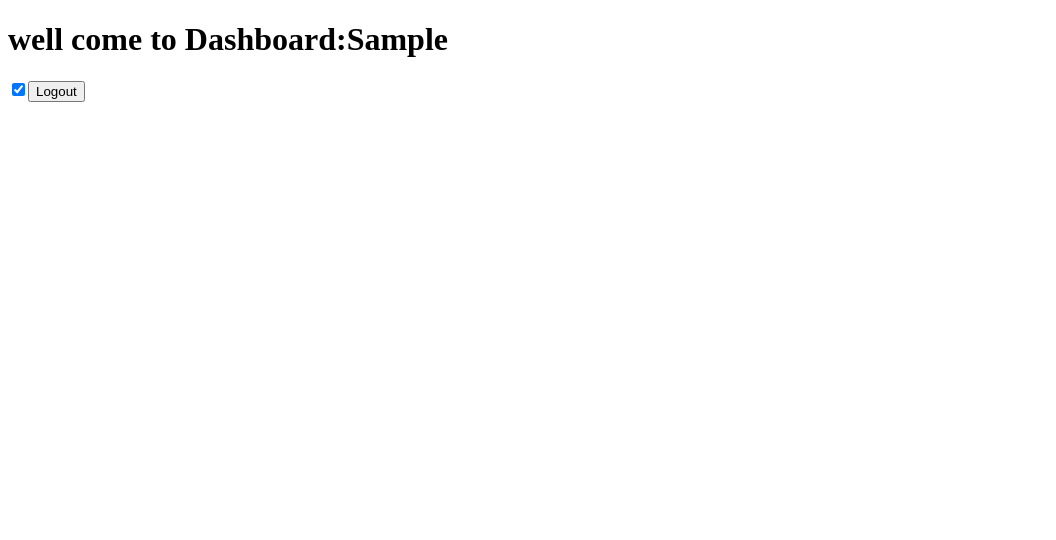
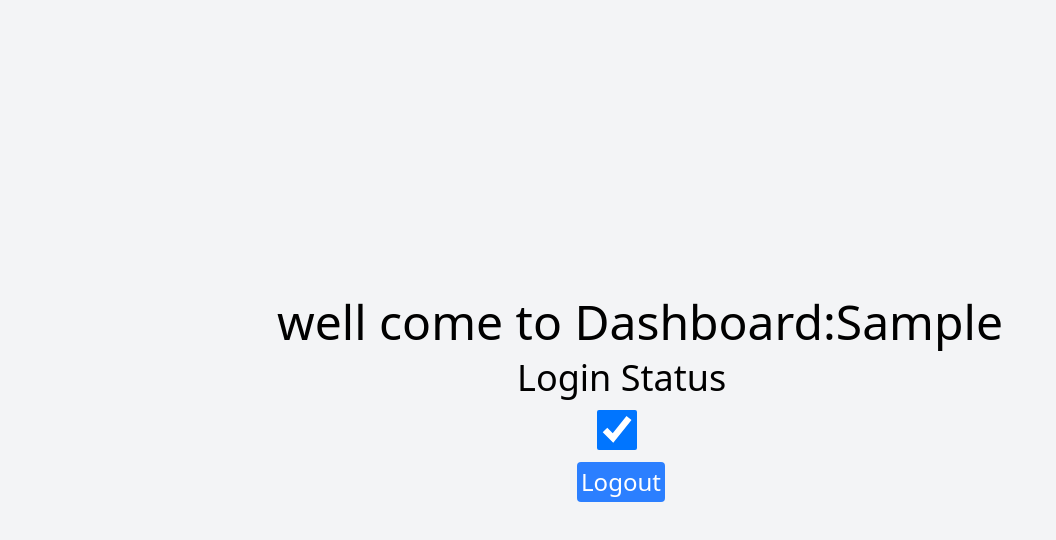
Before and after one commit to ajaynaveen99/practice-hooks, a React (Vite) app: page / in a window 1280 px wide. Both pictures are taken after typing "Sample", "Sample" into the empty fields and a click on the button "Login". Shown: the top 540 px of the page, without its empty margins (0-1056 px from the left). Built offline with nearby package versions, Linux system fonts and the light colour scheme.

Commit message:
Refactor Dashboard and LoginForm components for improved styling and structure; update Vite config for consistency

```diff
--- a/src/Components/createContextApi/loginExample/Dashboard.jsx
+++ b/src/Components/createContextApi/loginExample/Dashboard.jsx
@@ -17,10 +17,12 @@ if(!user){
   )
 }
 return(<>
-<div  className="flex  border items-center justify-center h-screen bg-gray-100"><h1>well come to Dashboard:{user.name}</h1>
-<input className=""type="checkbox" checked={user.isLoggedIn} />
-<button onClick={()=>setUser(null)}>Logout</button>
-</div>
+<div  className="h-screen flex items-center  justify-center bg-gray-100 ">
+  <div><h2 className=" text-5xl">well come to Dashboard:{user.name}</h2>
+  <label  className='block text-4xl ml-60 mt-3'>Login Status </label>
+<input className=" size-10 block text-4xl ml-80 mt-3"type="checkbox" checked={user.isLoggedIn} />
+<button onClick={()=>setUser(null)} className='block text-2xl ml-75 mt-3 bg-blue-500 rounded-sm p-1 text-white'>Logout</button>
+</div></div>
 </>)
 
 
--- a/src/Components/createContextApi/loginExample/LoginForm.jsx
+++ b/src/Components/createContextApi/loginExample/LoginForm.jsx
@@ -15,15 +15,15 @@ import useLoginContext from "../../../context/LoginContext";
     }
 
    return (
-     <div className="login-form">
-        <form onSubmit={handleSubmit}>
-
+     <div className="flex justify-center items-center h-[100vh] bg-red-200  ">
+        <form onSubmit={handleSubmit} className="flex flex-column">
             <input type="text"
             name="name"
             value={userName}
             onChange={(e)=>setUserName(()=>e.target.value)}/>
              <input type="text"
             name="password"
+
             value={password}
             onChange={(e)=>setPassword(()=>e.target.value)}/>
             <button type="submit">Login</button>
--- a/src/index.css
+++ b/src/index.css
@@ -0,0 +1,7 @@
+@import "tailwindcss";
+
+/* input,button, ::before, ::after {
+  border: 1px;
+  border-style: solid;
+  border-color: currentColor;
+} */
--- a/src/main.jsx
+++ b/src/main.jsx
@@ -1,7 +1,7 @@
 import { StrictMode } from 'react'
 import { createRoot } from 'react-dom/client'
 import './index.css'
-import App from './App.jsx'
+import App from './App'
 
 
 createRoot(document.getElementById('root')).render(
--- a/vite.config.js
+++ b/vite.config.js
@@ -1,10 +1,10 @@
-import { defineConfig } from 'vite'
-import react from '@vitejs/plugin-react'
+import { defineConfig } from "vite";
+import react from "@vitejs/plugin-react";
+import tailwindcss from "@tailwindcss/vite";
 
-
-// https://vite.dev/config/
 export default defineConfig({
-
-  plugins: [react()],
-
-})
+  plugins: [
+    react(),
+    tailwindcss()
+  ],
+});
```
